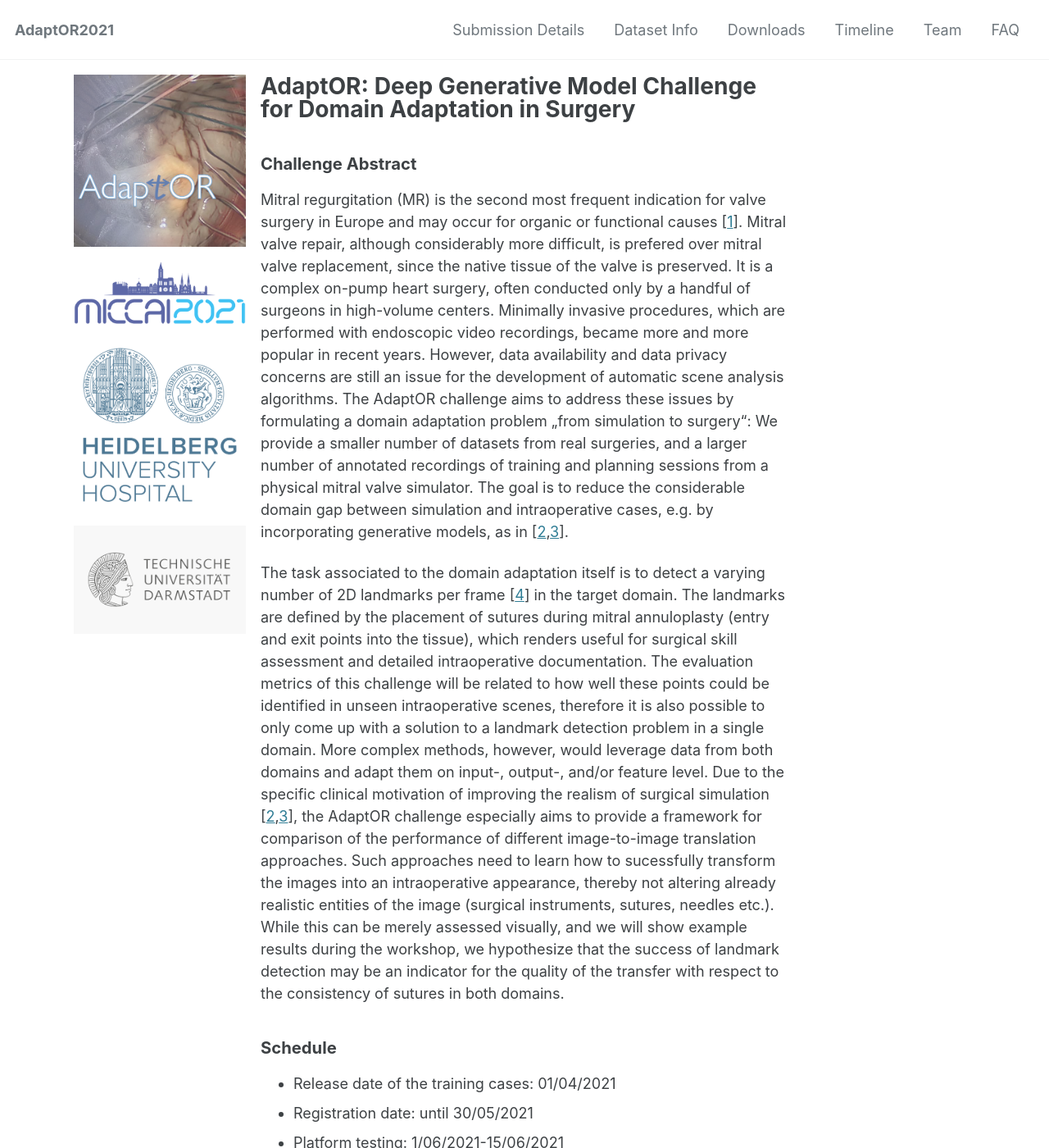
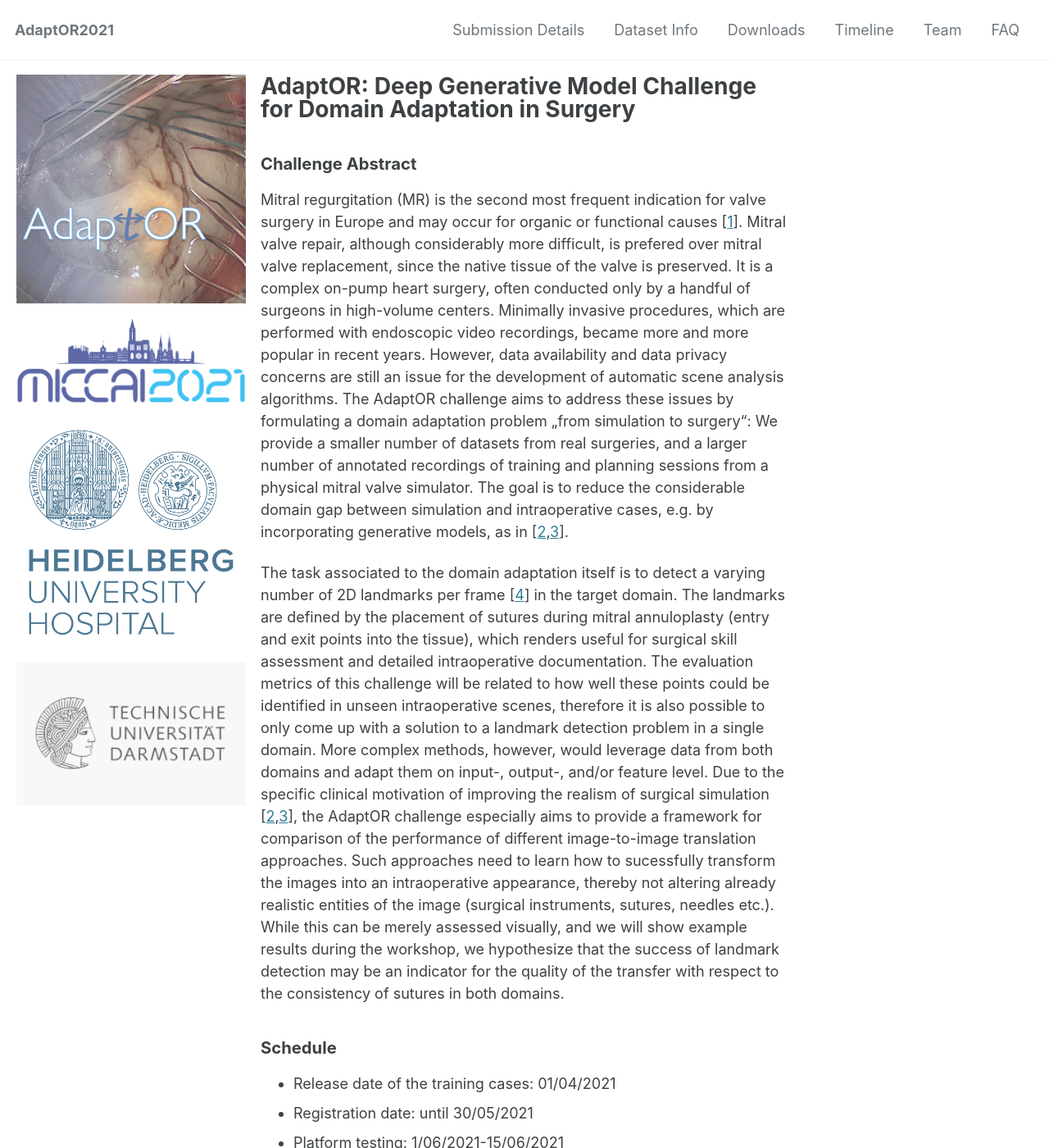
Before and after one commit to AdaptOR2021/AdaptOR2021.github.io, a Jekyll site: the page built from index.md, in a window 1280 px wide and 1400 px high. Shown: the whole window at 82% size. Built offline with Jekyll 4.4.1, drawn with Linux system fonts in a browser that asks for light colours; cached includes are drawn as plain includes.

Commit message:
Fixed sidebar images not vertically aligned.

```diff
--- a/_sass/minimal-mistakes/_sidebar.scss
+++ b/_sass/minimal-mistakes/_sidebar.scss
@@ -8,14 +8,35 @@
 
 .sidebar {
   @include clearfix();
-  // @include breakpoint(max-width $large) {
-  //   /* fix z-index order of follow links */
+  //@include breakpoint(max-width $large) {
+     /* fix z-index order of follow links */
   //   position: relative;
   //   z-index: 10;
   //   -webkit-transform: translate3d(0, 0, 0);
-  //   transform: translate3d(0, 0, 0);
+  //  transform: translate3d(0, 0, 0);
   // }
   text-align: left;
+
+  > * {
+    margin-top: 1em;
+    margin-bottom: 1em;
+  }
+
+  h2,
+  h3,
+  h4,
+  h5,
+  h6 {
+    margin-bottom: 0;
+    font-family: $sans-serif-narrow;
+  }
+
+  p,
+  li {
+    font-family: $sans-serif;
+    font-size: $type-size-6;
+    line-height: 1.5;
+  }
 
   img {
     max-width: 100%;
@@ -49,8 +70,9 @@
     }
     img {
       max-width: 100%;
+      max-height: 100%;
       height: auto;
-      width: 15vh;
+      width: 20vh;
 
       &.emoji {
         width: 20px;
@@ -60,28 +82,19 @@
   }
 
   @include breakpoint($x-large) {
+    float: left;
     width: calc(#{$right-sidebar-width} - 1em);
-  }
+    &:hover {
+      opacity: 1;
+    }
 
-  > * {
-    margin-top: 1em;
-    margin-bottom: 1em;
-  }
-
-  h2,
-  h3,
-  h4,
-  h5,
-  h6 {
-    margin-bottom: 0;
-    font-family: $sans-serif-narrow;
-  }
-
-  p,
-  li {
-    font-family: $sans-serif;
-    font-size: $type-size-6;
-    line-height: 1.5;
+    &.sticky {
+      overflow-y: auto;
+      /* calculate height of nav list
+         viewport height - nav height - masthead x-padding
+      */
+      max-height: calc(100vh - #{$nav-height} - 2em);
+    }
   }
 }
 
```
